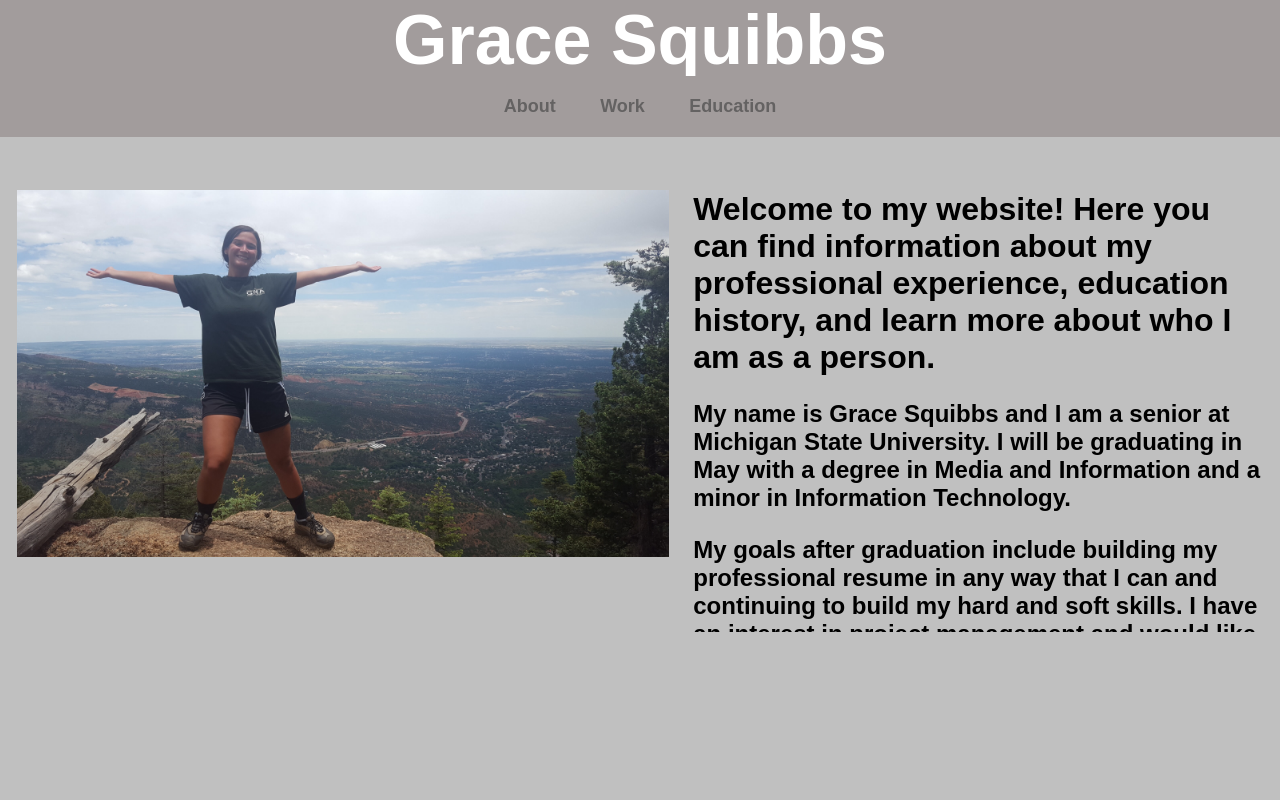
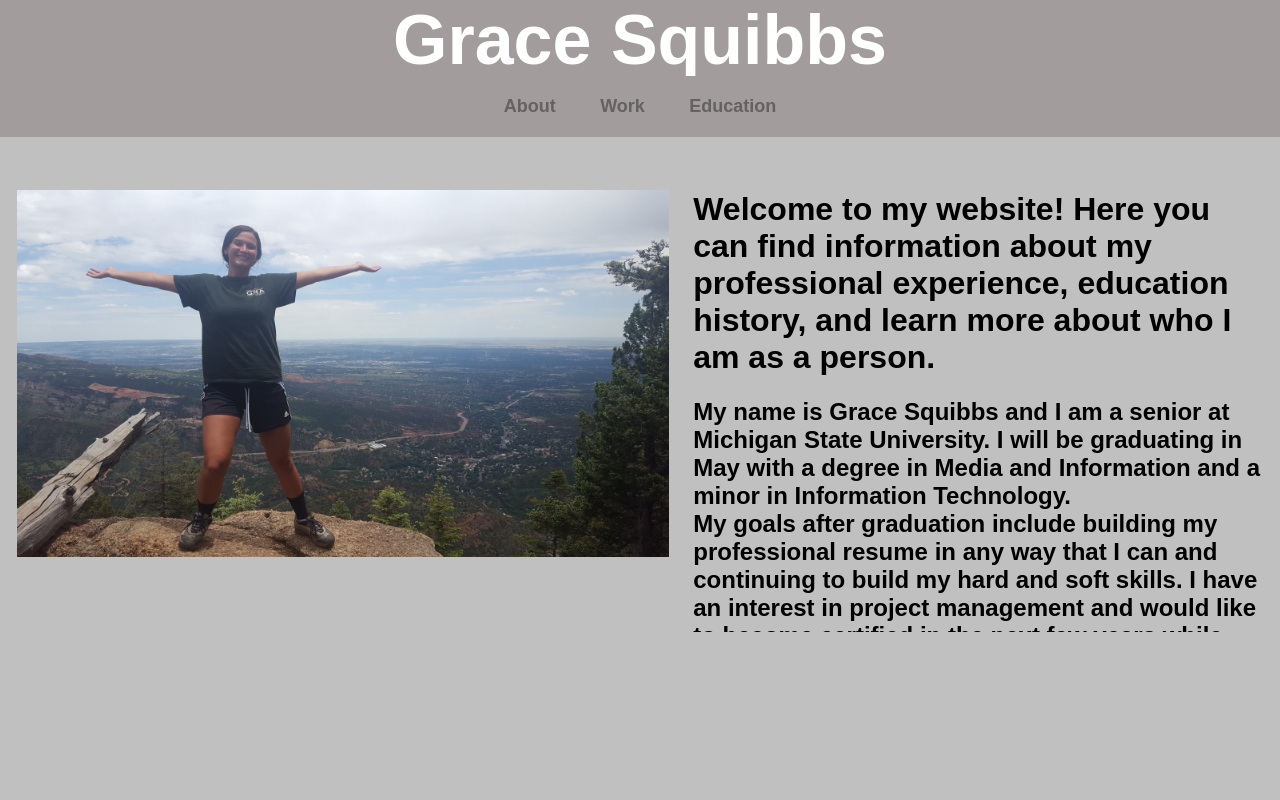
Before and after one commit to gsquibbs/MI-449-SS17-740-css-spacing-and-layout-T7bJIb, a plain HTML site: page index.html in a window 1280 px wide. Drawn offline with Linux system fonts and the light colour scheme.

Commit message:
fixed validator errors

```diff
--- a/index.html
+++ b/index.html
@@ -1,9 +1,8 @@
 <!DOCTYPE html>
-<html>
+<html lang="en">
 <head>
   <meta charset="utf-8">
   <title>My Website</title>
-  <meta charset="utf-8">
   <meta name="viewport" content="width=device-width, initial-scale=1">
   <link rel="stylesheet" href="style.css">
 </head>
@@ -23,9 +22,9 @@
       <div class="grid-item" id="aboutme">
         <h1>Welcome to my website! Here you can find information about my professional experience, education history, and learn more about who I am as a person.</h1>
         <h2>
-          <p>My name is Grace Squibbs and I am a senior at Michigan State University. I will be graduating in May with a degree in Media and Information and a minor in Information Technology.</p>
-          <p>My goals after graduation include building my professional resume in any way that I can and continuing to build my hard and soft skills. I have an interest in project management and would like to become certified in the next few years while beginning my career. I hope to work in settings where I can use my critical thinking and communication skills to organize and execute projects. While I work in a professional project management setting I will continue to build my web design skills so that I can keep myself open to that industry.</p>
-          <p>In my free time I enjoy being active and going on adventures. I like to be outside and enjoy going on hikes and seeing beautiful sites that mother nature has to offer. I also enjoy eating good food with my friends, whether that be trying new recipes at home or finding local hidden gems to try. All around, I am an outgoing person who has a yearning for adventure. I like to be pushed outside of my comfort zone and to be exposed to new things and new points of view.</p>
+          My name is Grace Squibbs and I am a senior at Michigan State University. I will be graduating in May with a degree in Media and Information and a minor in Information Technology.<br>
+          My goals after graduation include building my professional resume in any way that I can and continuing to build my hard and soft skills. I have an interest in project management and would like to become certified in the next few years while beginning my career. I hope to work in settings where I can use my critical thinking and communication skills to organize and execute projects. While I work in a professional project management setting I will continue to build my web design skills so that I can keep myself open to that industry.<br>
+          In my free time I enjoy being active and going on adventures. I like to be outside and enjoy going on hikes and seeing beautiful sites that mother nature has to offer. I also enjoy eating good food with my friends, whether that be trying new recipes at home or finding local hidden gems to try. All around, I am an outgoing person who has a yearning for adventure. I like to be pushed outside of my comfort zone and to be exposed to new things and new points of view.
         </h2>
       </div>
     </div>
```
Also changed, not shown: education.html (+0 -1 lines), work.html (+0 -1 lines).
